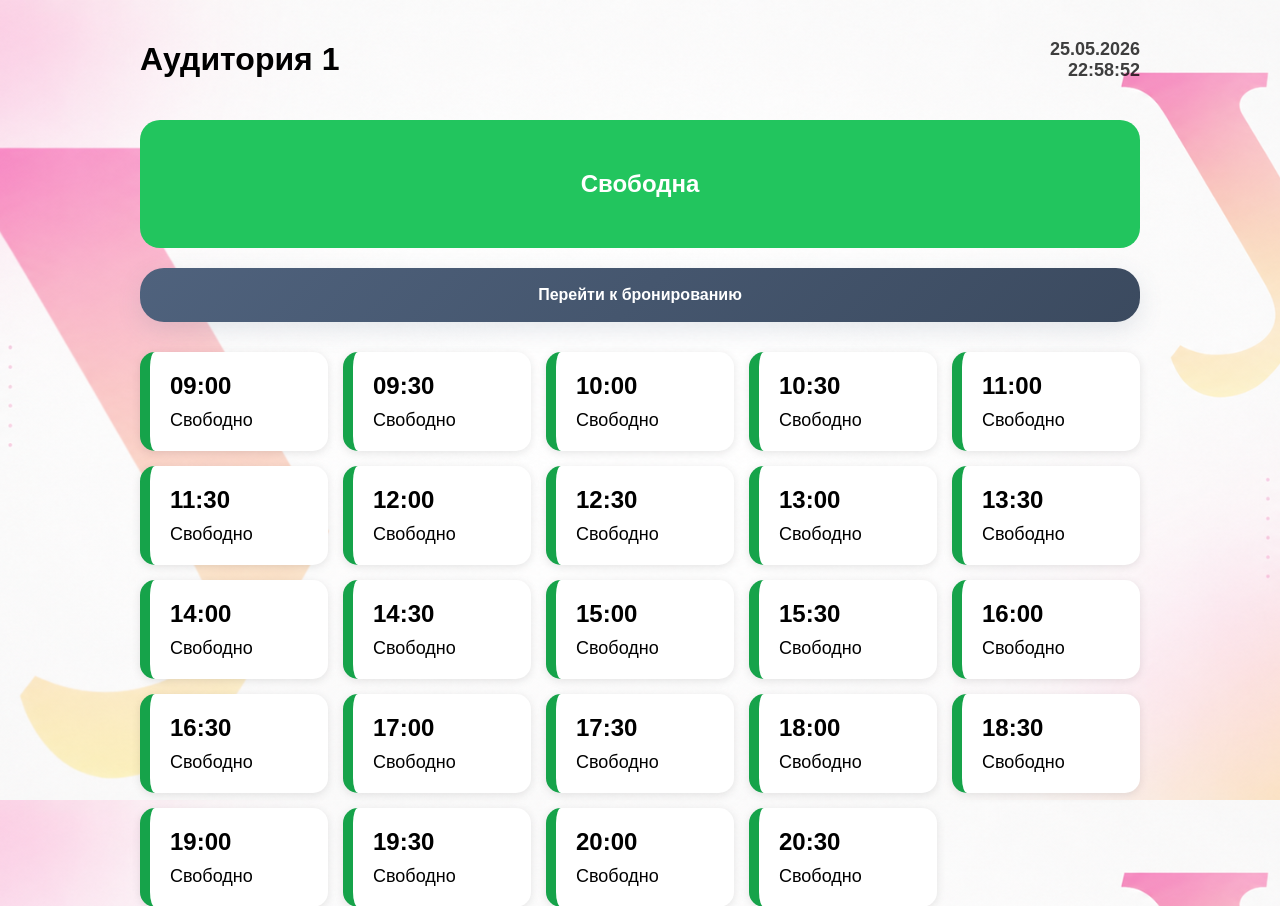
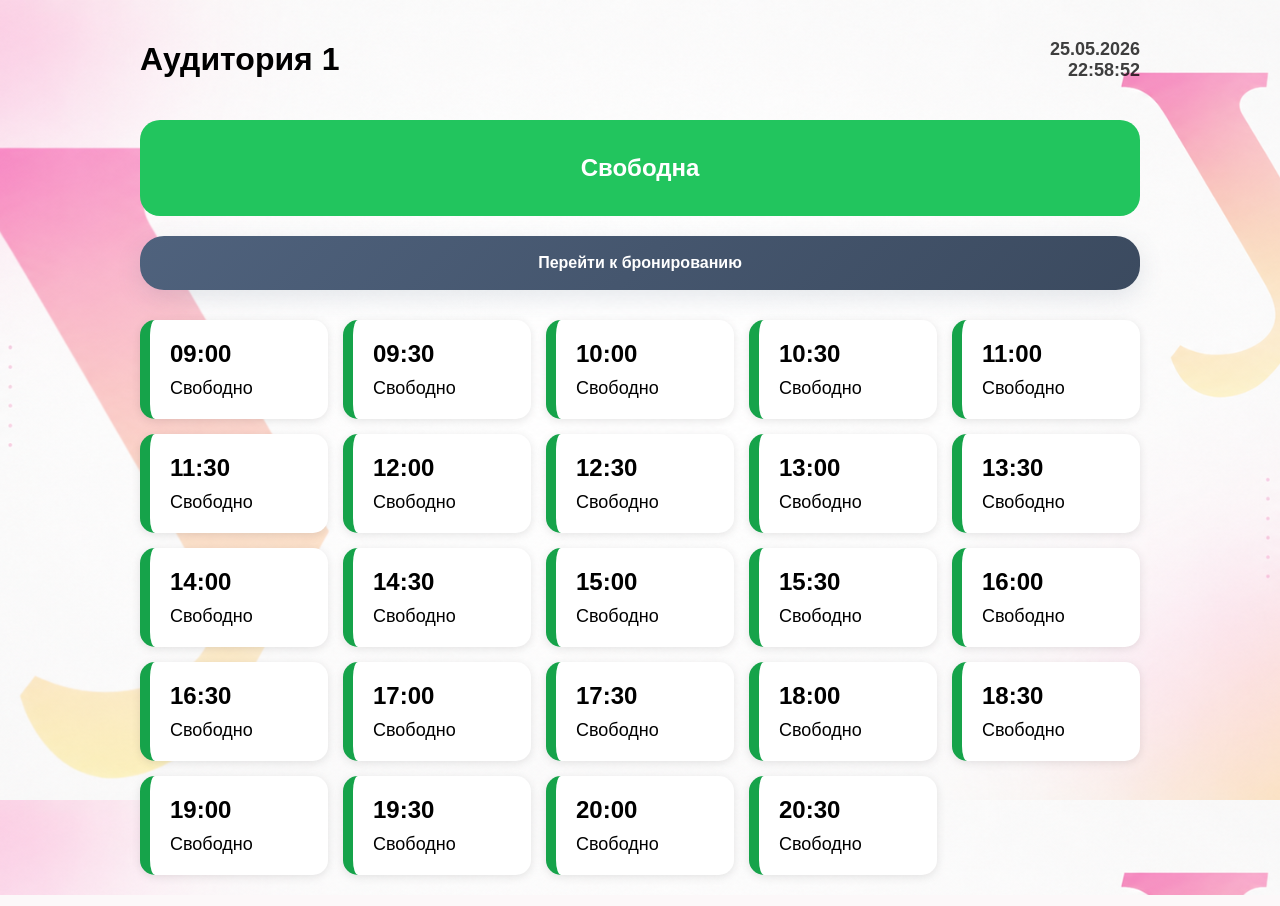
Before and after one commit to Seraphim555/room-booking, a Flask app: page /room/1 in a window 1280 px wide. Shown: the top 906 px of the page. Run offline with Flask 3, Linux system fonts and the light colour scheme.

Commit message:
Reduce page padding

```diff
--- a/static/style.css
+++ b/static/style.css
@@ -29,7 +29,7 @@ body {
 
 .status-card {
     margin-top: 20px;
-    padding: 30px;
+    padding: 14px 30px;
     border-radius: 20px;
     color: white;
     text-align: center;
```
